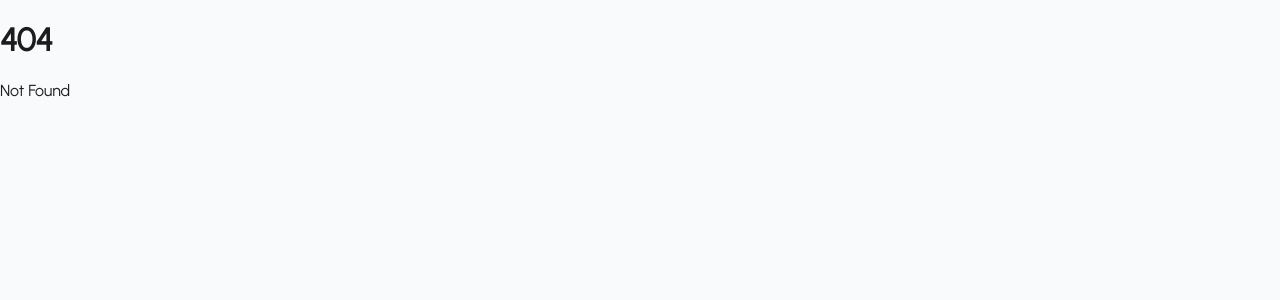
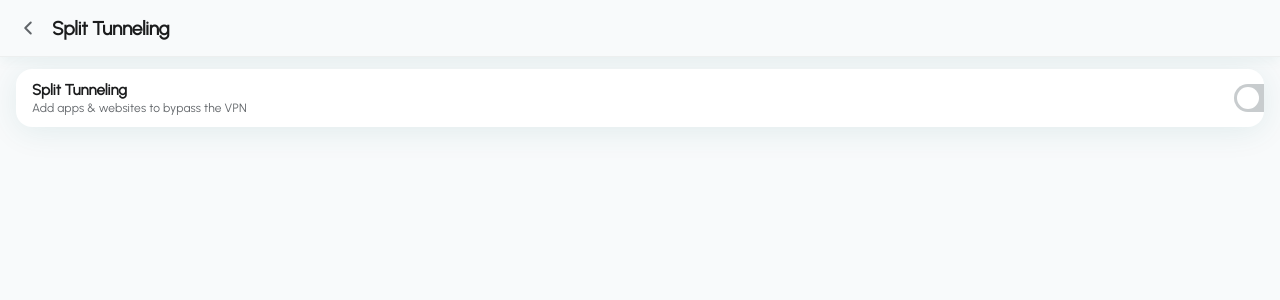
Before and after one commit to getlantern/spark, a SvelteKit app in the folder gui-tauri/: page /split-tunneling in a window 1280 px wide. Before the commit this address had no page. Shown: the top 300 px of the page. Built offline with nearby package versions, Linux system fonts and the light colour scheme.

Commit message:
feat(ui): split-tunneling screen (toggle + Apps/Websites rows)

```diff
--- /dev/null
+++ b/gui-tauri/src/routes/split-tunneling/+page.svelte
@@ -0,0 +1,113 @@
+<script lang="ts">
+  import { onMount } from "svelte";
+  import { goto } from "$app/navigation";
+  import { MockBackend, type SparkBackend, type SplitTunnel } from "$lib/spark_backend";
+  import { TauriBackend, isTauri } from "$lib/tauri_backend";
+
+  const backend: SparkBackend = isTauri() ? new TauriBackend() : new MockBackend();
+  let st = $state<SplitTunnel>({ enabled: false, domains: [], ips: [] });
+
+  onMount(async () => { try { st = await backend.getSplitTunnel(); } catch {} });
+
+  async function toggle() {
+    st = { ...st, enabled: !st.enabled };
+    try { await backend.setSplitTunnel(st); } catch {}
+  }
+  const siteCount = $derived(st.domains.length + st.ips.length);
+</script>
+
+<main class="app">
+  <header class="appbar">
+    <button class="iconbtn" aria-label="Back" onclick={() => goto("/")}>
+      <svg viewBox="0 0 24 24" width="22" height="22" fill="none" stroke="currentColor" stroke-width="2.2" stroke-linecap="round" stroke-linejoin="round"><polyline points="15 18 9 12 15 6"/></svg>
+    </button>
+    <span class="title">Split Tunneling</span>
+  </header>
+
+  <div class="scroll">
+    <div class="card">
+      <div class="row toggle-row">
+        <div class="meta"><div class="name">Split Tunneling</div><div class="sub">Add apps &amp; websites to bypass the VPN</div></div>
+        <button class="switch" class:on={st.enabled} role="switch" aria-checked={st.enabled} aria-label="Toggle split tunneling" onclick={toggle}><span class="knob"></span></button>
+      </div>
+    </div>
+
+    {#if st.enabled}
+      <div class="card" style="margin-top:12px">
+        <button class="row" disabled>
+          <span class="ic" aria-hidden="true">▦</span>
+          <div class="meta"><div class="name">Apps</div><div class="sub">Coming soon</div></div>
+        </button>
+        <div class="divider"></div>
+        <button class="row" onclick={() => goto("/split-tunneling/websites")}>
+          <span class="ic" aria-hidden="true">🌐</span>
+          <div class="meta"><div class="name">Websites</div></div>
+          <span class="pill">{siteCount} Sites</span>
+          <span class="chev">›</span>
+        </button>
+      </div>
+    {/if}
+  </div>
+</main>
+
+<style>
+  .app { height: 100vh; display: flex; flex-direction: column; overflow: hidden; }
+  .appbar {
+    height: 56px; flex-shrink: 0; display: flex; align-items: center; gap: 4px; padding: 0 8px;
+    background: var(--bg); border-bottom: 1px solid var(--border);
+    box-shadow: 0 4px 12px rgba(0, 97, 98, 0.06);
+  }
+  .iconbtn {
+    width: 40px; height: 40px; border: none; background: none; cursor: pointer;
+    display: grid; place-items: center; color: var(--text-tertiary); border-radius: 8px;
+  }
+  .title { font-size: 19px; font-weight: 700; letter-spacing: -0.2px; color: var(--text-primary); }
+
+  .scroll { flex: 1; overflow-y: auto; padding: 0 16px 20px; }
+
+  .card {
+    background: var(--surface); border-radius: 16px; box-shadow: 0 4px 32px var(--shadow);
+    overflow: hidden; margin-top: 12px;
+  }
+  .row {
+    display: flex; align-items: center; gap: 12px; width: 100%; padding: 12px 16px;
+    background: none; border: none; cursor: pointer; font-family: var(--font); text-align: left;
+    transition: background 0.12s ease;
+  }
+  .row:hover { background: rgba(0, 0, 0, 0.02); }
+  .meta { flex: 1; min-width: 0; }
+  .name {
+    font-size: 15px; font-weight: 600; color: var(--text-primary);
+    overflow: hidden; text-overflow: ellipsis; white-space: nowrap;
+  }
+  .sub {
+    margin-top: 2px; font-size: 12px; font-weight: 500; color: var(--text-tertiary);
+    letter-spacing: 0.01em; overflow: hidden; text-overflow: ellipsis; white-space: nowrap;
+  }
+
+  .pill {
+    font-size: 12px; font-weight: 700; padding: 3px 8px; border-radius: 999px; white-space: nowrap;
+    color: var(--text-secondary); background: rgba(0, 0, 0, 0.06);
+  }
+
+  .chev {
+    color: var(--text-tertiary); font-size: 20px; line-height: 1; display: inline-block;
+    transition: transform 0.2s ease;
+  }
+  .divider { height: 1px; background: var(--border); margin: 0 16px; }
+
+  /* Split-tunneling specific */
+  .toggle-row { justify-content: space-between; cursor: default; }
+  .ic { font-size: 20px; width: 24px; text-align: center; }
+  .switch {
+    width: 46px; height: 28px; border-radius: 999px; border: none; background: #c8ccce;
+    position: relative; cursor: pointer; transition: background 0.15s ease; flex-shrink: 0;
+  }
+  .switch.on { background: var(--brand, #1f9d55); }
+  .knob {
+    position: absolute; top: 3px; left: 3px; width: 22px; height: 22px;
+    border-radius: 50%; background: #fff; transition: transform 0.15s ease;
+  }
+  .switch.on .knob { transform: translateX(18px); }
+  .row[disabled] { opacity: 0.5; cursor: default; }
+</style>
```
